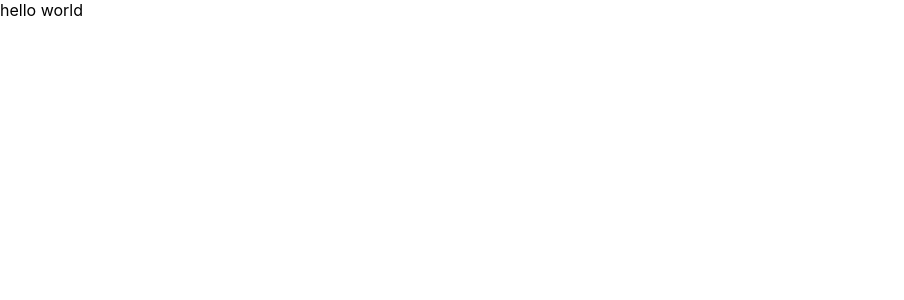
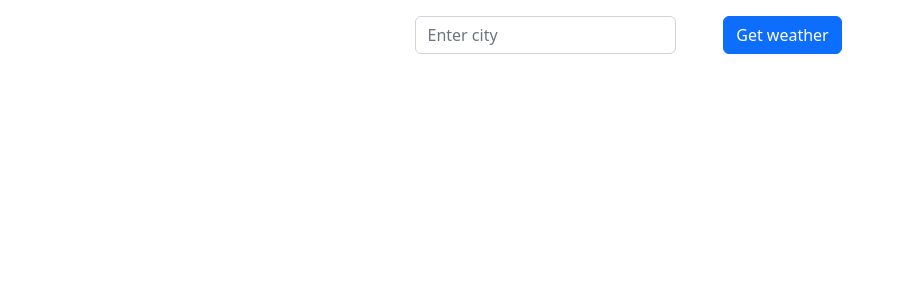
Before and after one commit to zenoksi4/Weather, a React (Create React App) app in the folder client/: page / in a window 1280 px wide. Shown: the top 300 px of the page, without its empty margins (0-904 px from the left). Built offline with nearby package versions, Linux system fonts and the light colour scheme.

Commit message:
added SearchBar component

```diff
--- a/client/package.json
+++ b/client/package.json
@@ -6,7 +6,9 @@
     "@testing-library/jest-dom": "^5.14.1",
     "@testing-library/react": "^13.0.0",
     "@testing-library/user-event": "^13.2.1",
+    "bootstrap": "^5.2.3",
     "react": "^18.2.0",
+    "react-bootstrap": "^2.7.2",
     "react-dom": "^18.2.0",
     "react-scripts": "5.0.1",
     "web-vitals": "^2.1.0"
--- a/client/public/index.html
+++ b/client/public/index.html
@@ -39,5 +39,6 @@
       To begin the development, run `npm start` or `yarn start`.
       To create a production bundle, use `npm run build` or `yarn build`.
     -->
+
   </body>
 </html>
--- a/client/src/App.js
+++ /dev/null
@@ -1,11 +0,0 @@
-
-
-function App() {
-  return (
-    <div className="App">
-      hello world
-    </div>
-  );
-}
-
-export default App;
--- /dev/null
+++ b/client/src/App.jsx
@@ -0,0 +1,11 @@
+import SearchBar from "./components/SearchBar";
+
+function App() {
+  return (
+    <div className='container text-center '>
+    <SearchBar />
+    </div>
+  );
+}
+
+export default App;
--- /dev/null
+++ b/client/src/components/SearchBar/index.jsx
@@ -0,0 +1,22 @@
+import Button from 'react-bootstrap/Button';
+import Form from 'react-bootstrap/Form';
+
+function SearchBar() {
+
+
+  return (
+    <Form className='row align-items-center justify-content-center mt-3'>
+      <Form.Group className="col-6 col-sm-8 col-md-5 col-lg-3" controlId="formBasicEmail">
+        <Form.Control type="text" placeholder="Enter city" />
+      </Form.Group>
+      <div className='col-6 col-sm-4 col-md-3 col-lg-2'>
+      <Button  variant="primary" type="submit">
+        Get weather
+      </Button>
+      </div>
+    </Form>
+
+  );
+}
+
+export default SearchBar;
--- a/client/src/index.js
+++ b/client/src/index.js
@@ -2,7 +2,7 @@ import React from 'react';
 import ReactDOM from 'react-dom/client';
 import './index.css';
 import App from './App';
-
+import 'bootstrap/dist/css/bootstrap.min.css';
 
 const root = ReactDOM.createRoot(document.getElementById('root'));
 root.render(
```
Also changed, not shown: 2 other files (tests, documents, lock files or other folders).
